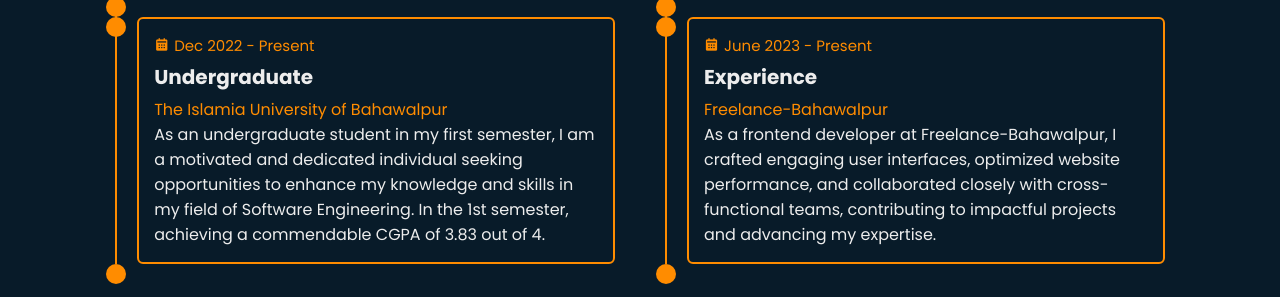
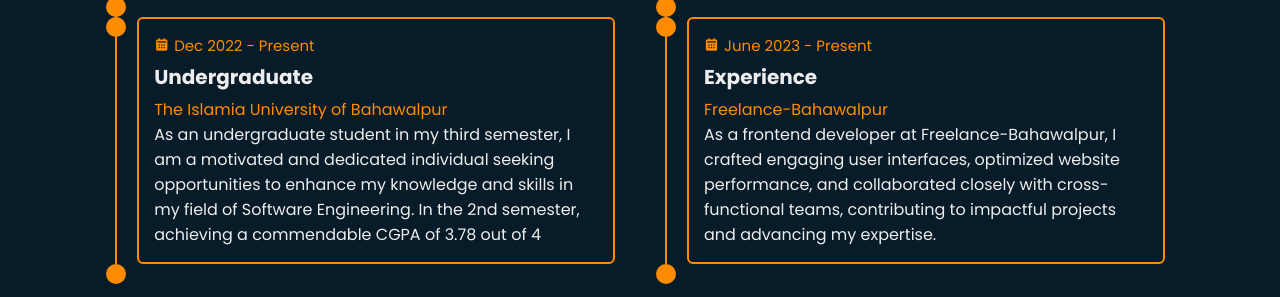
Before and after one commit to mabdulrahman176/mabdulrahmandev.me, a plain HTML site: page index.html in a window 1280 px wide. Shown: the part 2058-2355 px from the top of the page. Drawn offline with nearby package versions, Linux system fonts and the light colour scheme.

Commit message:
Update index.html

```diff
--- a/index.html
+++ b/index.html
@@ -103,9 +103,9 @@
                             <h3>Undergraduate</h3>
                             <p>
                                 <span>The Islamia University of Bahawalpur</span> <br>
-                                As an undergraduate student in my first semester, I am a motivated and dedicated individual
-                                seeking opportunities to enhance my knowledge and skills in my field of Software Engineering. In
-                                the 1st semester, achieving a commendable CGPA of 3.83 out of 4.
+                                As an undergraduate student in my third semester, I am a motivated and dedicated individual
+                                seeking opportunities to enhance my knowledge and skills in my field of Software Engineering.
+                                In the 2nd semester, achieving a commendable CGPA of 3.78 out of 4
                             </p>
                         </div>
                     </div>
```
